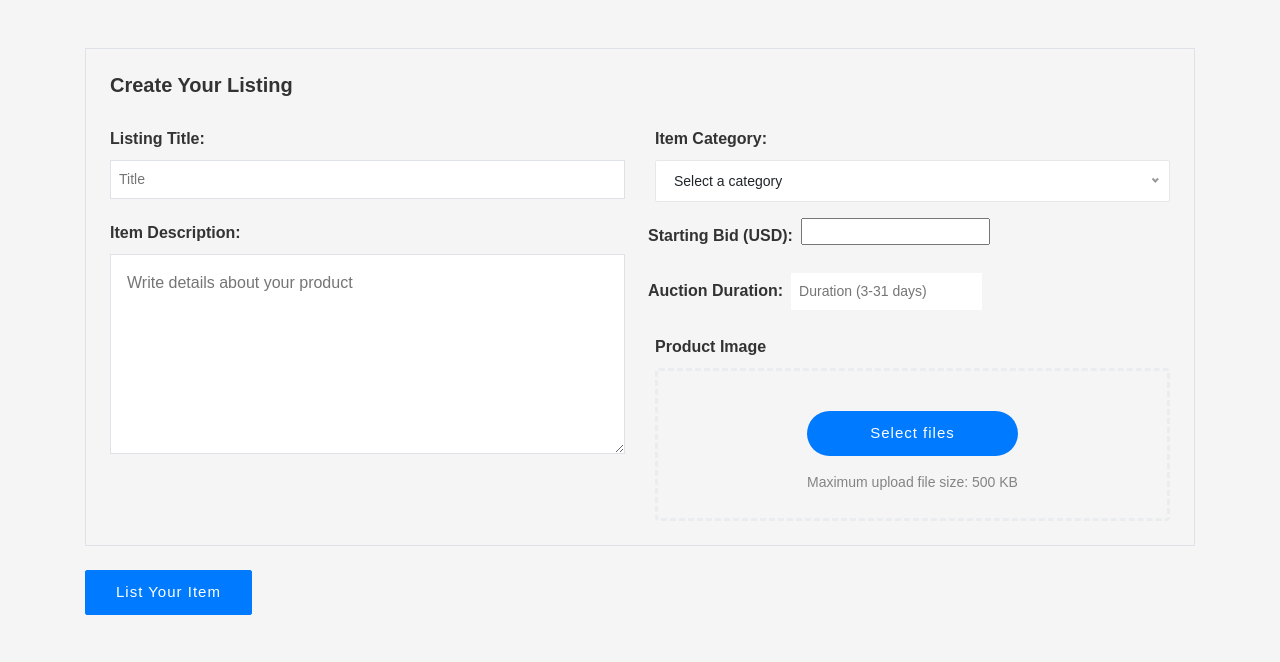
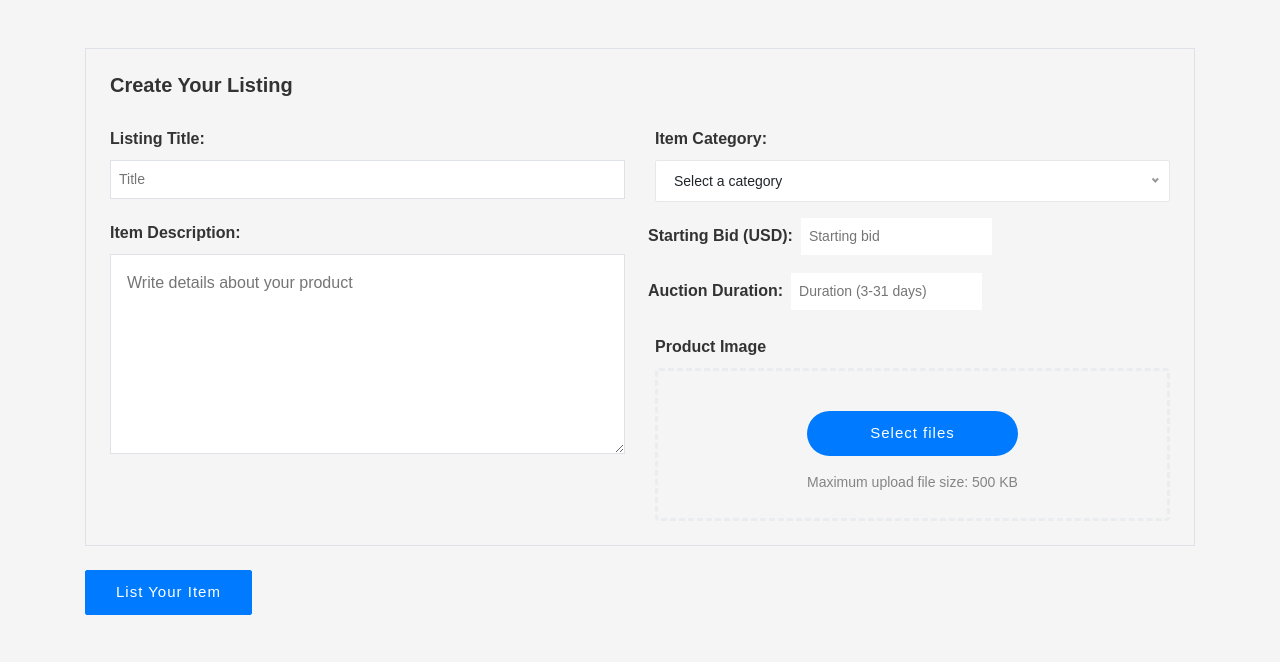
Before and after one commit to zachmichael14/auction_site, a Django app: page /listing/create/ in a window 1280 px wide. Shown: the part 63-725 px from the top of the page. Run offline with Django 3.2, Linux system fonts and the light colour scheme; a user stored in the database is signed in; data comes from the database, SQL or seed files in the repository; parts of the project's set-up code (start-up, migrations or seed data) failed here and were passed over; some libraries are stand-ins or nearby versions; some web fonts are replaced.

Commit message:
Add styling to starting_bid widget

```diff
--- a/auctions/forms.py
+++ b/auctions/forms.py
@@ -65,3 +65,11 @@ class ListingForm(forms.ModelForm):
             }
         )
     )
+    starting_bid = forms.DecimalField(
+        widget=forms.NumberInput(
+            attrs={
+                'class': 'border-0 py-2 w-100 price',
+                'placeholder': 'Starting bid'
+            }
+        )
+    )
--- a/auctions/static/auctions/css/style.css
+++ b/auctions/static/auctions/css/style.css
@@ -2711,9 +2711,7 @@ form textarea {
 #id_honeypot {
   display: none;
 }
-#bid-title{
-  padding-top: 1rem;
-}
+
 .watch-link{
   text-align: center;
 }
```
